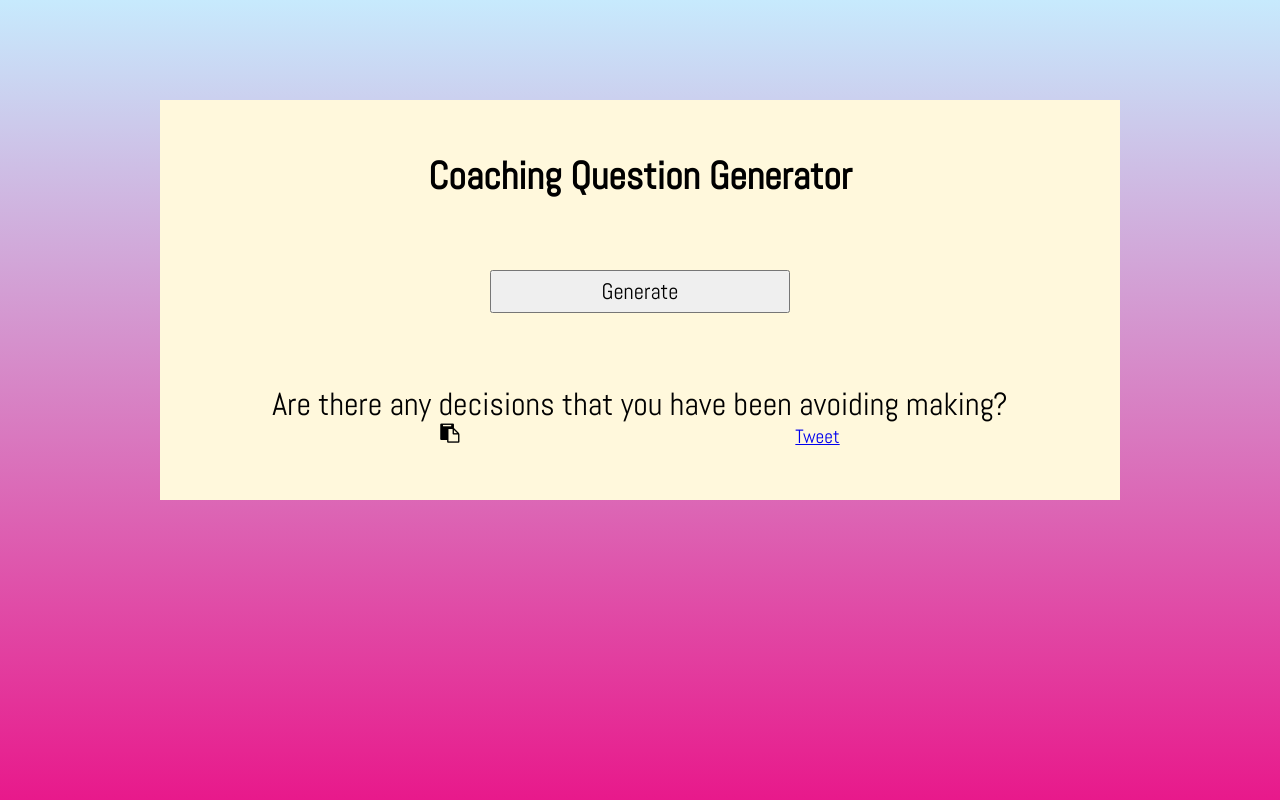
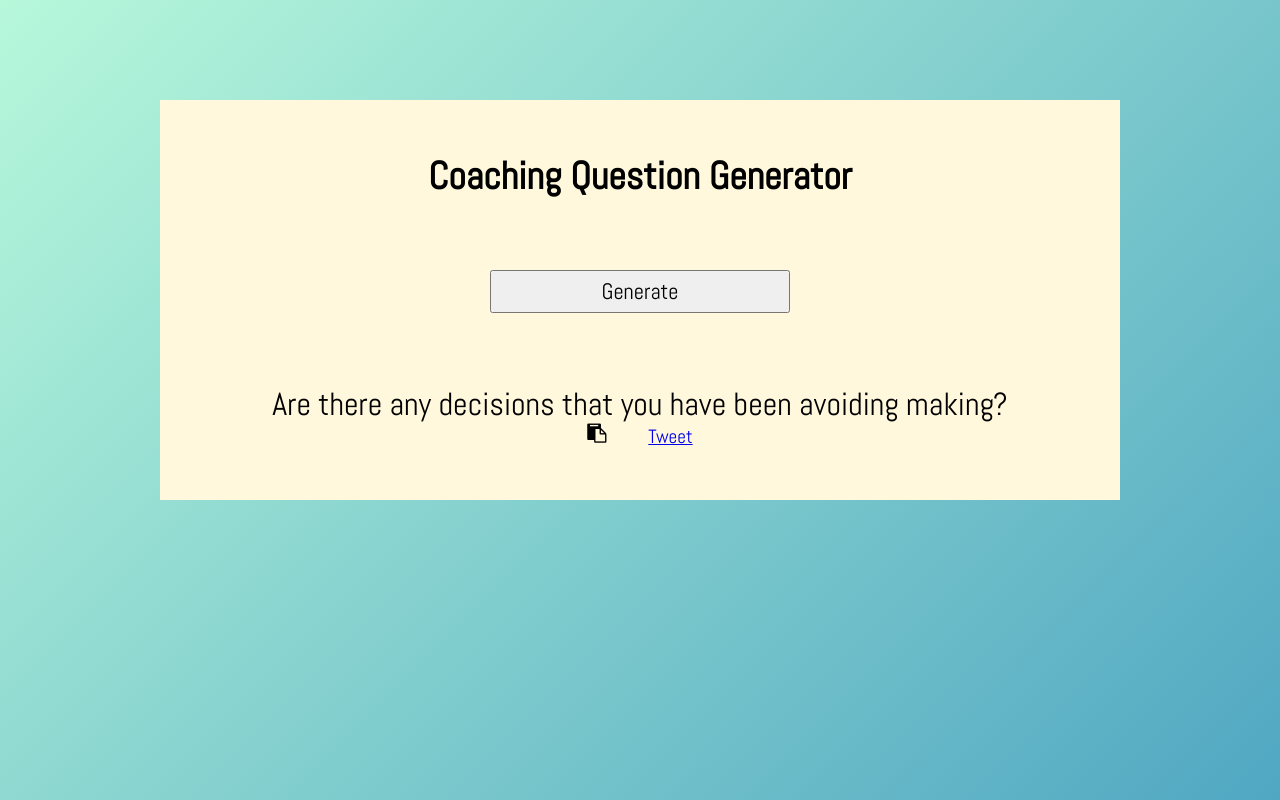
Before and after one commit to samchillcott/sam_react_coaching_questions, a React (Create React App) app: page / in a window 1280 px wide. Both pictures are taken after a click on the button "Generate". Built offline with nearby package versions, Linux system fonts and the light colour scheme.

Commit message:
gradient change

```diff
--- a/public/index.html
+++ b/public/index.html
@@ -9,7 +9,7 @@
 		/>
 		<link href="https://fonts.googleapis.com/css2?family=Abel&display=swap" rel="stylesheet">
 		<script
-					async
+
 					src="https://platform.twitter.com/widgets.js"
 					charset="utf-8"
 				></script>
--- a/src/App.css
+++ b/src/App.css
@@ -6,8 +6,7 @@
 
 .App {
 	text-align: center;
-	background-image: linear-gradient(to top, #e8198b 0%, #c7eafd 100%);
-  height: 100vh;
+  background-image: linear-gradient(-225deg, #B7F8DB 0%, #50A7C2 100%);  height: 100vh;
   display: flex;
   justify-content: space-around;
   font-family: 'Abel', sans-serif;
@@ -40,10 +39,16 @@ button {
 }
 
 .share_bar_hidden {
-	visibility: hidden;;
+	visibility: hidden;
 }
 
 .share_bar_visible {
   display: flex;
-  justify-content: space-around;
+  justify-content: center;
 }
+
+.icon_wrapper {
+display: flex;
+justify-content: space-around;
+width: 20%;
+}
--- a/src/Question.js
+++ b/src/Question.js
@@ -13,6 +13,7 @@ const Question = ({ question }) => {
 						: "share_bar_visible"
 				}
 			>
+				<div className="icon_wrapper">
 					<i
 						className="fa fa-clipboard"
 						aria-hidden="true"
@@ -28,6 +29,7 @@ const Question = ({ question }) => {
 					</a>
 				</div>
 			</div>
+		</div>
 	);
 };
 
```
Also changed, not shown: public/logo512.png (deleted). Lines whose indentation alone changed are shown as unchanged.
